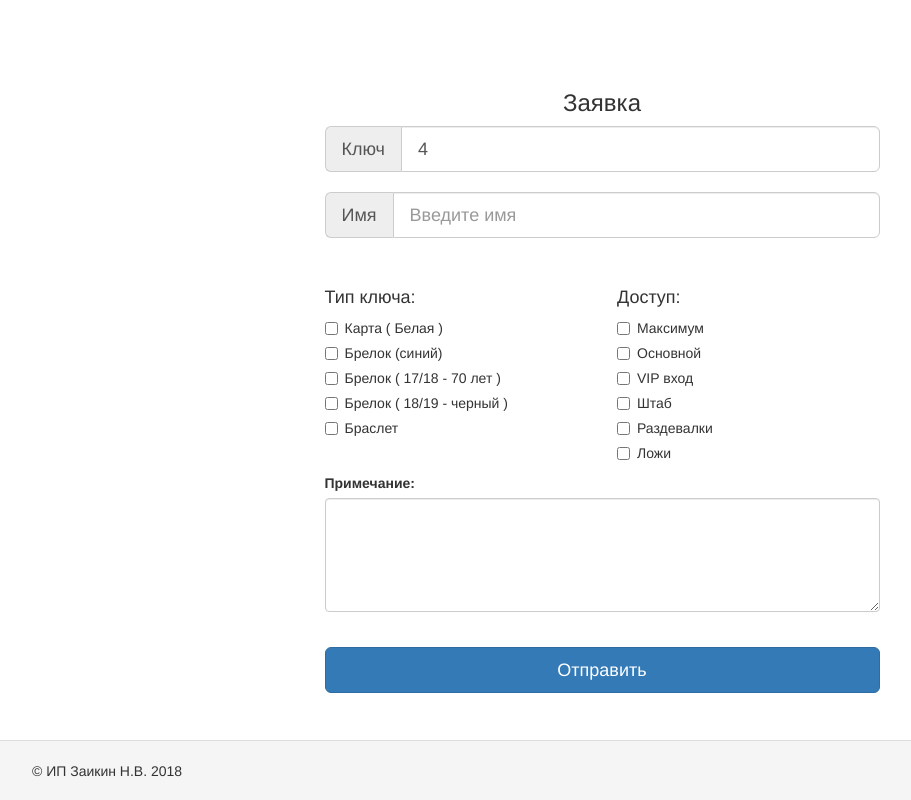
After one commit to ZaBroSoft/keymanager.zabrosoft.ru, a Yii app: template views/key/request-key.php in a window 1280 px wide. The commit adds this page. Shown: the whole page, without its empty margins (38-949 px from the left). Run offline with PHP 8.4 and a stand-in for Yii, Linux system fonts and the light colour scheme; the template is opened without the code that fills it, so the values that code supplies are empty; some libraries are stand-ins or nearby versions.

Commit message:
Создание заявки. Проверка интерфейса.

```diff
--- /dev/null
+++ b/views/key/request-key.php
@@ -0,0 +1,137 @@
+<?php
+use yii\bootstrap\ActiveForm;
+
+$this->registerJsFile('http://ajax.googleapis.com/ajax/libs/jqueryui/1.8/jquery-ui.min.js');
+$this->registerCssFile('http://ajax.googleapis.com/ajax/libs/jqueryui/1.8/themes/base/jquery-ui.css');
+
+$script = <<< JS
+    $("#txt_name").autocomplete({
+        source: function(request, response){
+            $.post("../admin/getguests",{data:request.term}, function(data){
+                response($.map(data, function(item) {
+                    return item.name;
+                }));
+            });
+        },
+        minLength: 3,
+        select: function (event, ui) {
+            if ($("#post").hasClass('hidden')) {
+                $.post("../site/search-by-name", {num: ui.item}, function(data) {
+                    if (data == null) return;
+                    $("#guest_post").html(data.guest.post);
+                    $("#post").removeClass('hidden');
+                });
+            }
+        }
+    });
+JS;
+$this->registerJs($script, yii\web\View::POS_READY);
+
+?>
+
+<div class="row">
+    <div class="col-md-3"></div>
+    <div class="col-md-6">
+        <div class="text-center"><h3>Заявка</h3></div>
+
+        <div>
+            <div class="input-group input-group-lg">
+                <span class="input-group-addon" id="basic-addon1">Ключ</span>
+                <input type="text" class="form-control" value="4"
+                       aria-describedby="basic-addon1" id="txt_number_key">
+            </div>
+            <br>
+            <div class="input-group input-group-lg">
+                <span class="input-group-addon" id="basic-addon1">Имя</span>
+                <input type="text" class="form-control" placeholder="Введите имя"
+                       aria-describedby="basic-addon1" id="txt_name" onblur="txt_name_onBlur()">
+            </div>
+            <br>
+            <div class="hidden" id="post">
+                <h4>Должность:</h4>
+                <div class="well" id="guest_post"></div>
+            </div>
+            <br>
+
+            <div class="row">
+                <div class="col-md-6 col-xs-6">
+                    <h4>Тип ключа:</h4>
+                    <div class="checkbox">
+                        <label><input type="checkbox" value="">Карта ( Белая )</label>
+                    </div>
+                    <div class="checkbox">
+                        <label><input type="checkbox" value="">Брелок (синий)</label>
+                    </div>
+                    <div class="checkbox">
+                        <label><input type="checkbox" value="">Брелок ( 17/18 - 70 лет )</label>
+                    </div>
+                    <div class="checkbox">
+                        <label><input type="checkbox" value="">Брелок ( 18/19 - черный )</label>
+                    </div>
+                    <div class="checkbox">
+                        <label><input type="checkbox" value="">Браслет</label>
+                    </div>
+                </div>
+                <div class="col-md-6 col-xs-6">
+                    <h4>Доступ:</h4>
+                    <div class="checkbox">
+                        <label><input type="checkbox" value="">Максимум</label>
+                    </div>
+                    <div class="checkbox">
+                        <label><input type="checkbox" value="">Основной</label>
+                    </div>
+                    <div class="checkbox">
+                        <label><input type="checkbox" value="">VIP вход</label>
+                    </div>
+                    <div class="checkbox">
+                        <label><input type="checkbox" value="">Штаб</label>
+                    </div>
+                    <div class="checkbox">
+                        <label><input type="checkbox" value="">Раздевалки</label>
+                    </div>
+                    <div class="checkbox">
+                        <label><input type="checkbox" value="">Ложи</label>
+                    </div>
+                </div>
+            </div>
+            <div class="row">
+                <div class="col-md-12 col-xs-12">
+                    <div class="form-group">
+                        <label for="comment">Примечание:</label>
+                        <textarea class="form-control" rows="5" id="comment"></textarea>
+                    </div>
+                </div>
+            </div>
+        </div>
+        <br>
+        <button type="button" class="btn btn-primary btn-block btn-lg" onclick="btnSendRequest_Click()">Отправить</button>
+
+    </div>
+    <div class="col-md-3"></div>
+
+    <div class="modal fade bd-example-modal-sm" tabindex="-1" role="dialog" aria-labelledby="mySmallModalLabel" aria-hidden="true">
+        <div class="modal-dialog modal-sm">
+            <div class="modal-content">
+                <div class="modal-header">
+                    <button type="button" class="close" data-dismiss="modal" aria-label="Close">
+                        <span aria-hidden="true">&times;</span>
+                    </button>
+                    <h4 class="modal-title" id="myModalLabel">Еще один момент...</h4>
+                </div>
+                <div class="modal-body">
+                    <div>
+                        Этого гостя еще нет в базе. Для добавления его в базу рекомендуется указать должность:
+                    </div>
+                    <br>
+                    <input type="text" class="form-control" placeholder="Введите должность"
+                           aria-describedby="basic-addon1" id="modal_txt_post">
+                </div>
+                <div class="modal-footer">
+                    <button type="button" class="btn btn-secondary" data-dismiss="modal">Отмена</button>
+                    <a href="#" type="button" class="btn btn-primary">Отправить заявку</a>
+                </div>
+            </div>
+        </div>
+    </div>
+
+</div>
--- a/views/site/index.php
+++ b/views/site/index.php
@@ -24,7 +24,9 @@ $this->registerJs($script, yii\web\View::POS_READY);
         <div class="input-group">
             <input type="text" class="form-control" placeholder="Введите номер брелка или фамилию" id="txt_number_key">
             <span class="input-group-btn">
-                <button class="btn btn-default" type="button" onclick="searchByNumberKey()">Найти</button>
+                <button class="btn btn-default" type="button" onclick="searchByNumberKey()">
+                    <i class="glyphicon glyphicon-search"></i>
+                </button>
             </span>
         </div><!-- /input-группа -->
         <br>
--- a/web/js/script.js
+++ b/web/js/script.js
@@ -42,7 +42,7 @@ function searchByNumberKey(){
         success: function (data) {
             if (data.key_status == 40){
                 $('#result').html('<div class="alert alert-info" role="alert"><b>На складе.</b> ' +
-                    'Данный брелок находится у маркетолога</div>');
+                    'Данный брелок находится у маркетолога</div>' + addRequestButton());
             }
             if (data.key_status == 0) {
                 $('#result').html('<div class="alert alert-danger" role="alert"><b>Ошибка.</b> ' +
@@ -68,6 +68,16 @@ function searchByNumberKey(){
             }
         }
     });
+}
+
+function addRequestButton() {
+    var text = '<div class="text-right">' +
+        '           <div class="btn-group">' +
+        '               <a href="key/request-key" class="btn btn-primary">Заявка</a>' +
+        '           </div>'
+        '       </div>';
+
+    return text;
 }
 
 function giveKey() {
@@ -113,3 +123,33 @@ function giveKey() {
         }
     });
 }
+
+function btnSendRequest_Click() {
+
+    var name = document.getElementById('txt_name').value;
+
+    if (name == '') return;
+
+    $.post("../site/search-by-name", {num: name}, function(data) {
+        if (data.guest == null) {
+            $('.bd-example-modal-sm').modal('show');
+        }else{
+
+        }
+    });
+}
+
+function txt_name_onBlur() {
+    var name = document.getElementById('txt_name').value;
+    if (name == ''){
+        return;
+    }
+    if ($("#post").hasClass('hidden')) {
+        $.post("../site/search-by-name", {num: name}, function(data) {
+            if (data.guest != null) {
+                $("#guest_post").html(data.guest.post);
+                $("#post").removeClass('hidden');
+            }
+        });
+    }
+}
```
Also changed, not shown: controllers/KeyController.php (+6 -1 lines), controllers/SiteController.php (+7 -0 lines).
